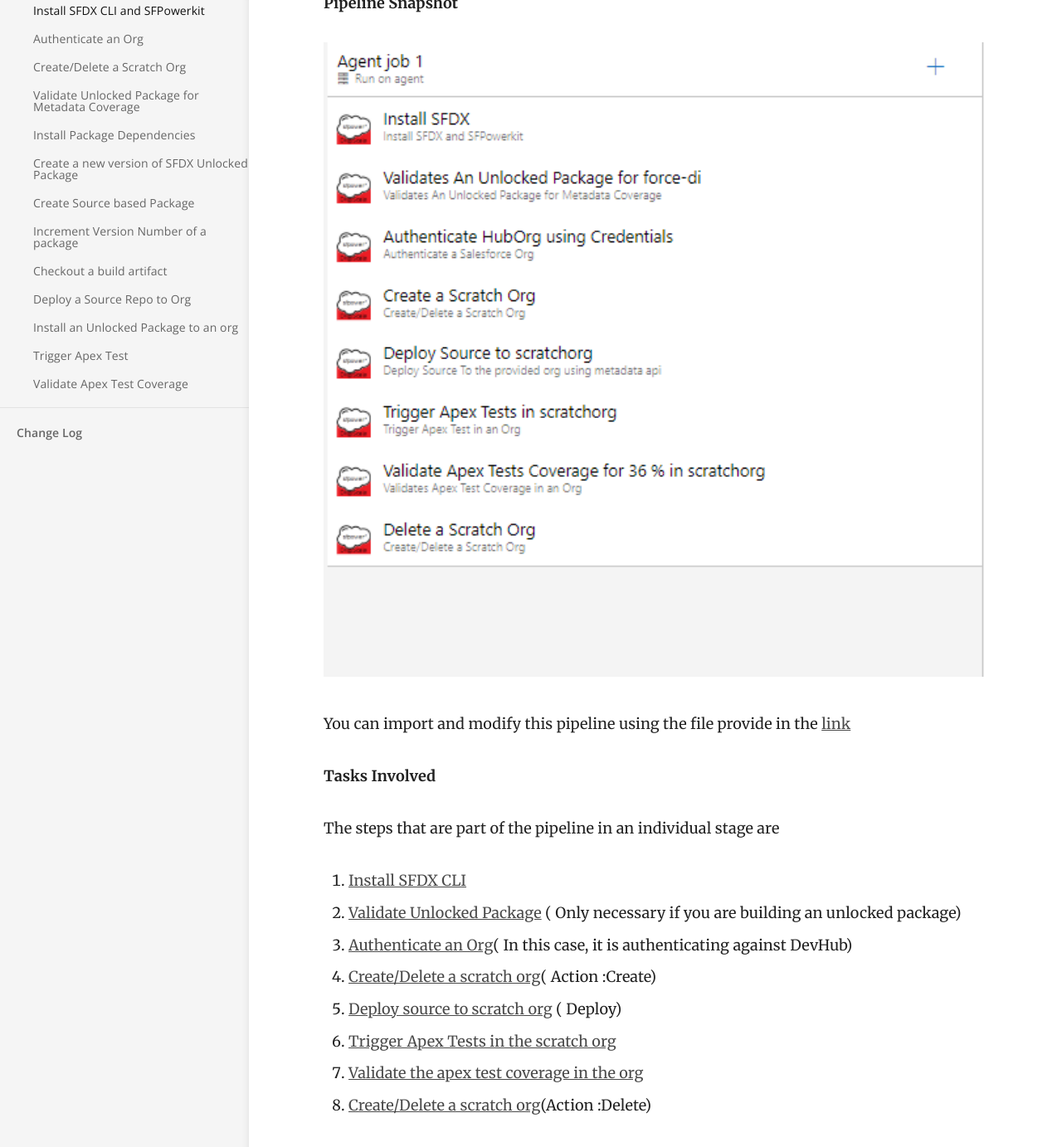
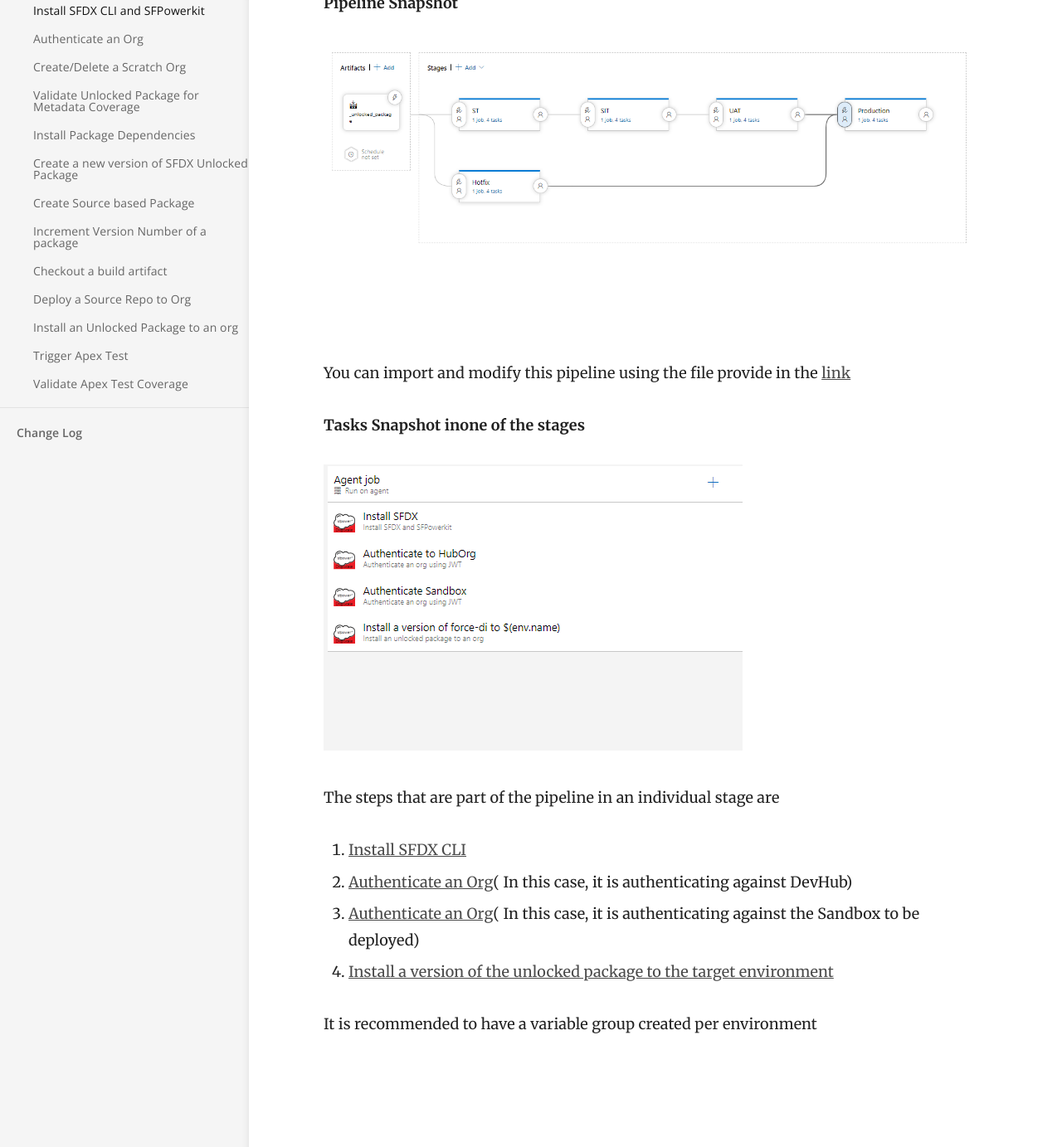
Before and after one commit to nbatterham/sfpowerscripts-doc, a Jekyll site: the page built from _docs/Pipelines/Unlocked Package Release Pipeline.md, in a window 1280 px wide and 1400 px high, scrolled down 552 px. Shown: the top 1383 px of the window at 83% size. Built offline with Jekyll 4.4.1, drawn with Linux system fonts in a browser that asks for light colours.

Commit message:
Updated '_docs/Pipelines/Unlocked Package Release Pipeline.md' via CloudCannon

```diff
--- a/_docs/Pipelines/Unlocked Package Release Pipeline.md
+++ b/_docs/Pipelines/Unlocked Package Release Pipeline.md
@@ -10,19 +10,21 @@ The pipeline is manually triggered by some one releasing a previously build arti
 
 **Pipeline Snapshot**
 
-![](/images/PR Pipeline ScratchOrg.png){: width="1570" height="824"}
+**![](/images/Unlocked Packages CD Pipeline.PNG){: width="1305" height="455"}**
 
-You can import and modify this pipeline using the file provide in the [link](https://github.com/azlamsalam/sfpowerscripts/blob/master/SamplePipelines/PR%20Source%20Format%20%5bScratch%20Orgs%5d%20using%20sfpowerscripts.json)
+&nbsp;
 
-**Tasks Involved**
+You can import and modify this pipeline using the file provide in the [link](https://github.com/azlamsalam/sfpowerscripts/blob/master/SamplePipelines/Unlocked%20Packaged%20Deployment%20Pipeline%20using%20sfpowerscripts.json)
+
+**Tasks Snapshot inone of the stages**
+
+**![](/images/Unlocked Package CD Pipeline Tasks.png){: width="505" height="345"}**
 
 The steps that are part of the pipeline in an individual stage are
 
 1. [Install SFDX CLI](/Tasks/Common-Utility-Tasks/Install%20SFDX%20CLI/)
-2. [Validate Unlocked Package](/Tasks/Common-Utility-Tasks/Validate%20Unlocked%20Package/) ( Only necessary if you are building an unlocked package)
-3. [Authenticate an Org](/Tasks/Common-Utility-Tasks/Authenticate%20an%20Org/)( In this case, it is authenticating against DevHub)
-4. [Create/Delete a scratch org](/Tasks/Common-Utility-Tasks/Create%20and%20Delete%20a%20Scratch%20Org/)( Action :Create)
-5. [Deploy source to scratch org](/Tasks/Deployment-Tasks/Deploy%20Source%20to%20Org/) ( Deploy)
-6. [Trigger Apex Tests in the scratch org](/Tasks/Testing%20Tasks/Trigger%20Apex%20Test/)
-7. [Validate the apex test coverage in the org](/Tasks/Testing%20Tasks/Validate%20Apex%20Test/)
-8. [Create/Delete a scratch org](/Tasks/Common-Utility-Tasks/Create%20and%20Delete%20a%20Scratch%20Org/)(Action :Delete)
+2. [Authenticate an Org](/Tasks/Common-Utility-Tasks/Authenticate%20an%20Org/)( In this case, it is authenticating against DevHub)
+3. [Authenticate an Org](/Tasks/Common-Utility-Tasks/Authenticate%20an%20Org/)( In this case, it is authenticating against the Sandbox to be deployed)
+4. [Install a version of the unlocked package to the target environment](/Tasks/Deployment-Tasks/Install%20an%20Unlocked%20Package/)
+
+It is recommended to have a variable group created per environment
```
